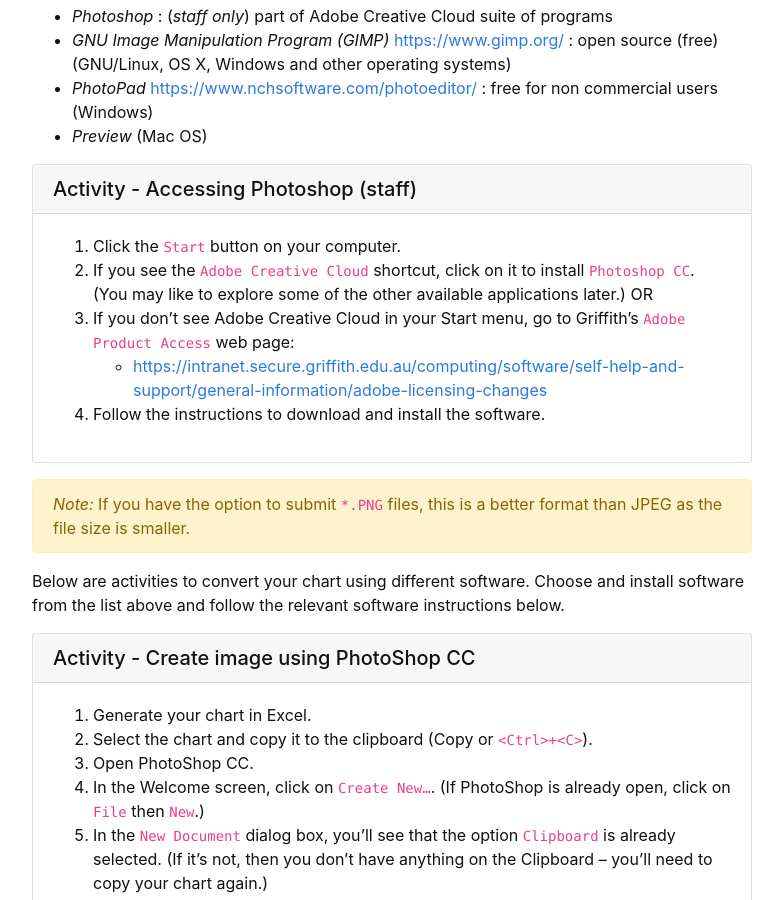
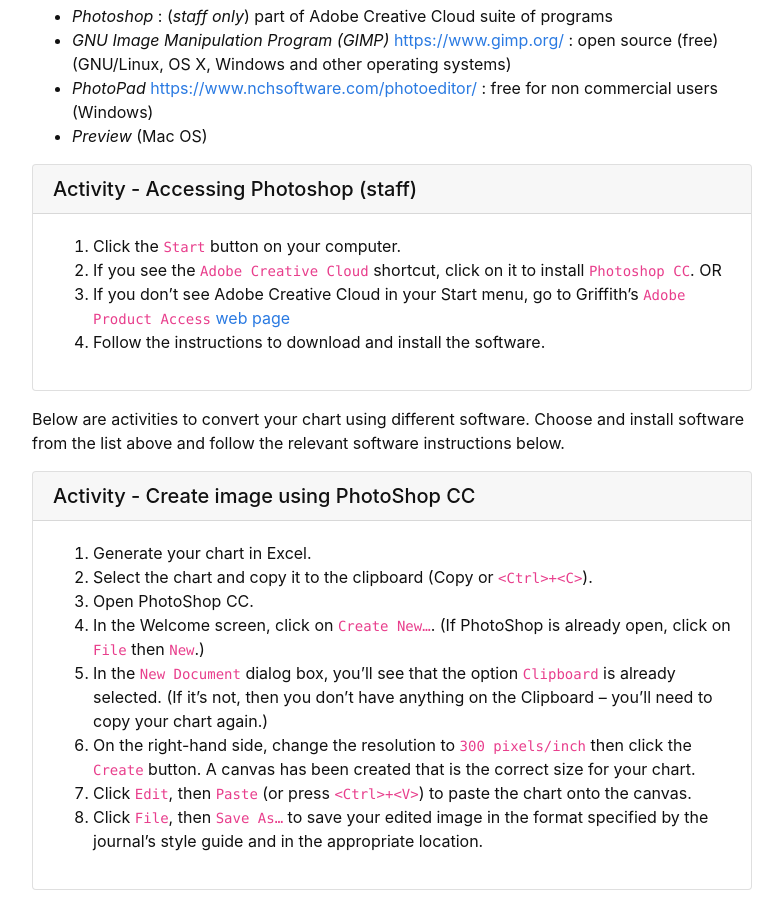
Before and after one commit to GULibrarySandbox/data-vis-basics, a Jekyll site: the page built from content/5-convert.md, in a window 1280 px wide and 900 px high, scrolled down 778 px. Shown: the whole window, without its empty margins (248-1031 px from the left). Built offline with Jekyll 4.4.1, drawn with Linux system fonts in a browser that asks for light colours; some of the changed text lies outside the part shown.

Commit message:
Update 5-convert.md

```diff
--- a/content/5-convert.md
+++ b/content/5-convert.md
@@ -37,16 +37,10 @@ The best way to create a quality graphic is to use a graphic editor. Below is a
 
 {% capture text %}
 1. Click the `Start` button on your computer.
-2. If you see the `Adobe Creative Cloud` shortcut, click on it to install `Photoshop CC`. (You may like to explore some of the other available applications later.)
+2. If you see the `Adobe Creative Cloud` shortcut, click on it to install `Photoshop CC`.
 OR
-3. If you don’t see Adobe Creative Cloud in your Start menu, go to Griffith’s `Adobe Product Access` web page:
-  - [https://intranet.secure.griffith.edu.au/computing/software/self-help-and-support/general-information/adobe-licensing-changes](
-https://intranet.secure.griffith.edu.au/computing/software/self-help-and-support/general-information/adobe-licensing-changes)
+3. If you don’t see Adobe Creative Cloud in your Start menu, go to Griffith’s `Adobe Product Access` [web page](https://intranet.secure.griffith.edu.au/computing/software/self-help-and-support/general-information/adobe-licensing-changes)
 4. Follow the instructions to download and install the software.{% endcapture %} {% include card.md header="Activity - Accessing Photoshop (staff)" text=text %}
-
-{% capture alert %}*Note:* If you have the option to submit `*.PNG` files, this is a better format than JPEG as the file size is smaller.
-{% endcapture %}
-{% include alert.md text=alert color="warning" %}
 
 Below are activities to convert your chart using different software.  Choose and install software from the list above and follow the relevant software instructions below.
 
@@ -82,6 +76,9 @@ Below are activities to convert your chart using different software.  Choose and
 4.	Change the resolution to that specified by the journal’s style guide – usually 300 pixels/inch.
 5.	Click OK.{% endcapture %} {% include card.md header="Activity - Create image using Preview (Mac OS)" text=text %}
 
+{% capture alert %}*Note:* If you have the option to submit `*.PNG` files, this is a better format than JPEG as the file size is smaller.
+{% endcapture %}
+{% include alert.md text=alert color="warning" %}
 -----
 
 <p align="center">
```
